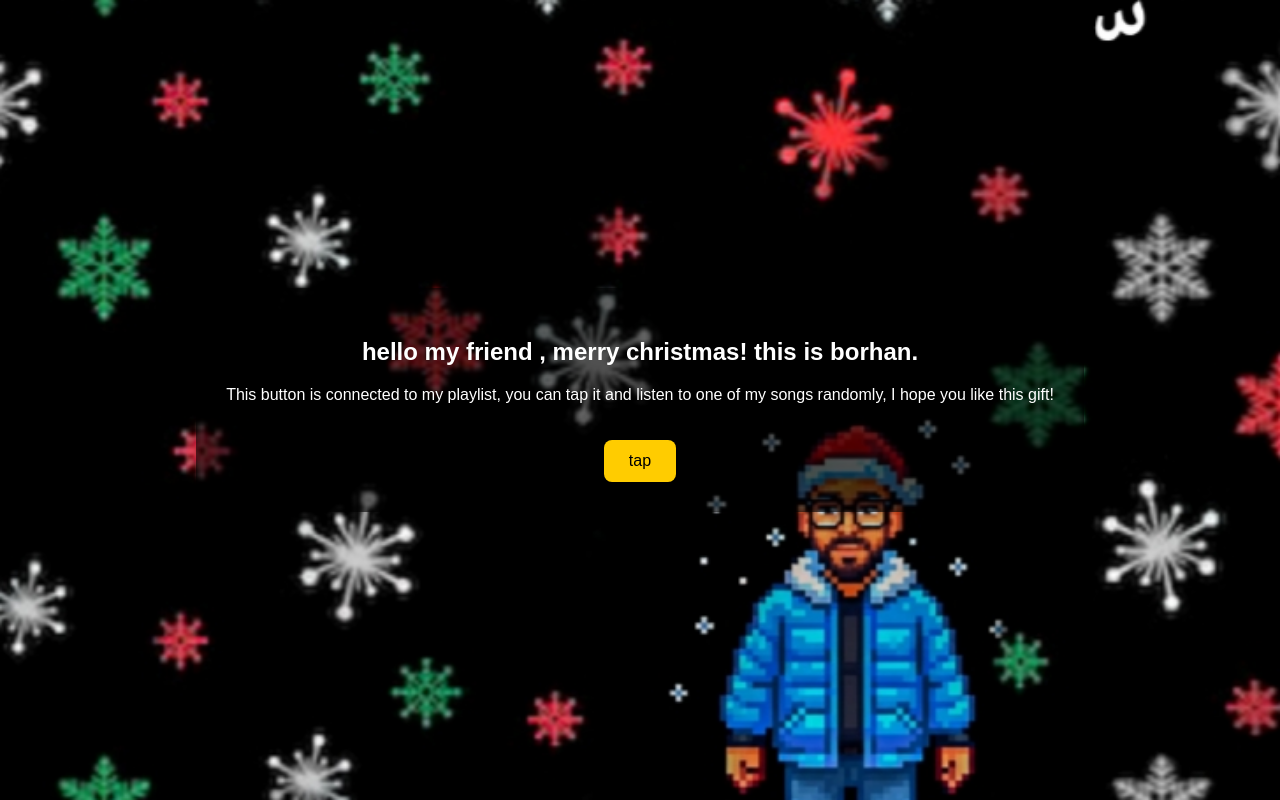
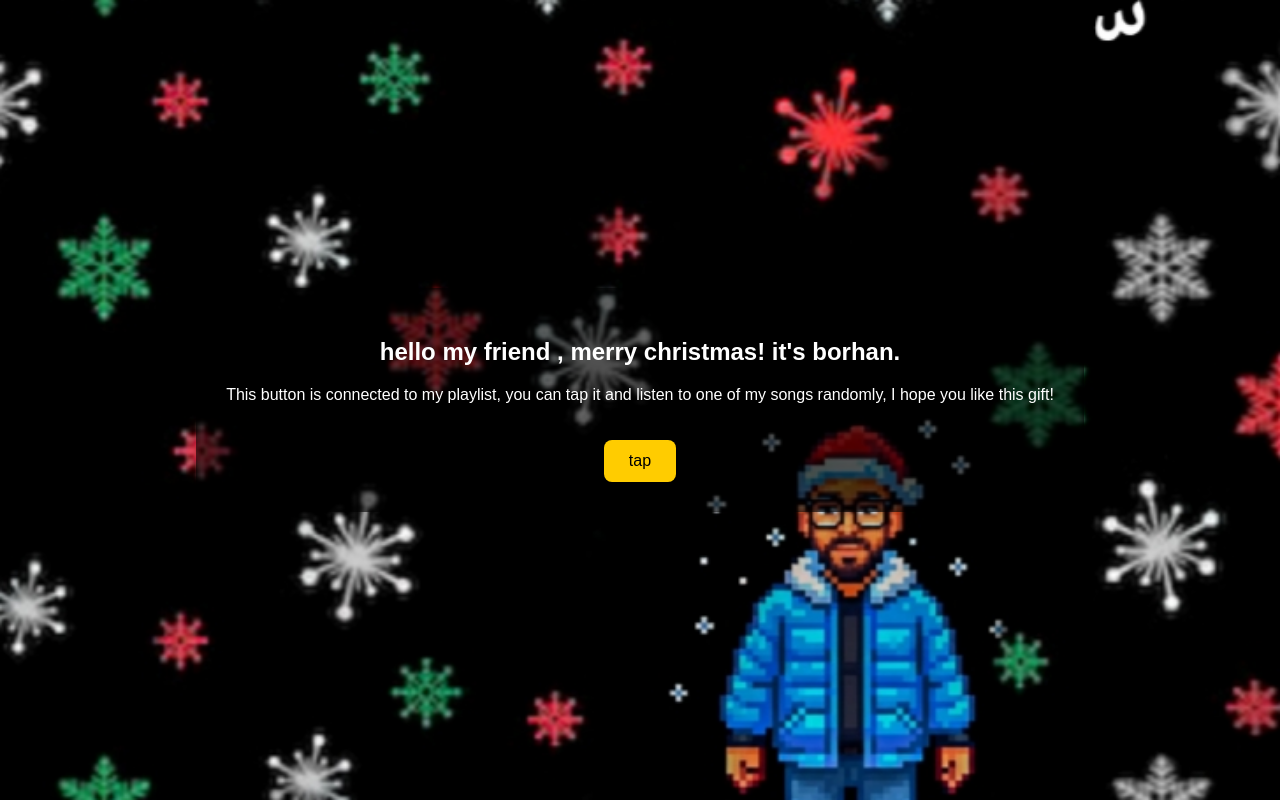
Before and after one commit to brhnd/christmas, a plain HTML site: page index.html in a window 1280 px wide. Drawn offline with Linux system fonts and the light colour scheme.

Commit message:
Update index.html

```diff
--- a/index.html
+++ b/index.html
@@ -47,7 +47,7 @@
 
   <div class="box">
     <h2>hello my friend , merry christmas!
-this is borhan.</h2>
+it's borhan.</h2>
     <p>This button is connected to my playlist, you can tap it and listen to one of my songs randomly, I hope you like this gift!</p>
 
     <button onclick="showRandomImage()">tap</button>
```
